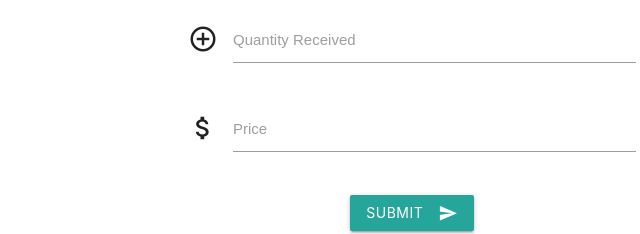
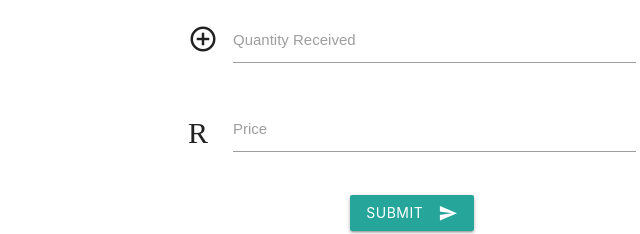
Before and after one commit to vtrev/stock-management, a plain HTML site: page index.html in a window 1280 px wide. Shown: the part 817-1051 px from the top of the page, 228-868 px from the left. Drawn offline with nearby package versions, Linux system fonts and the light colour scheme.

Commit message:
Added prefix R for rands on price form.

```diff
--- a/index.html
+++ b/index.html
@@ -109,7 +109,7 @@
                 </div>
                 <div class="row">
                     <div class="input-field">
-                        <i class="material-icons prefix">attach_money</i>
+                        <i class="material-icons prefix">R</i>
                         <input id="itemPrice" type="number" class="validate" min="1" step="any" required>
                         <label for="itemPrice">Price</label>
                     </div>
```
